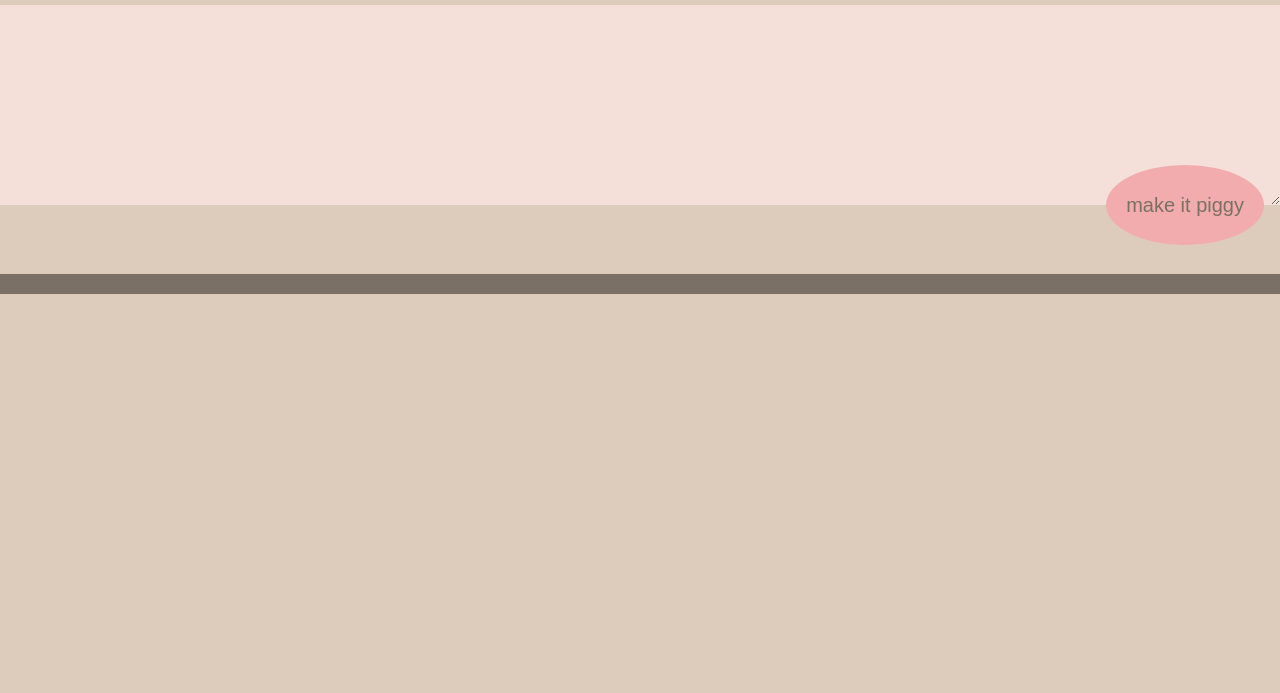
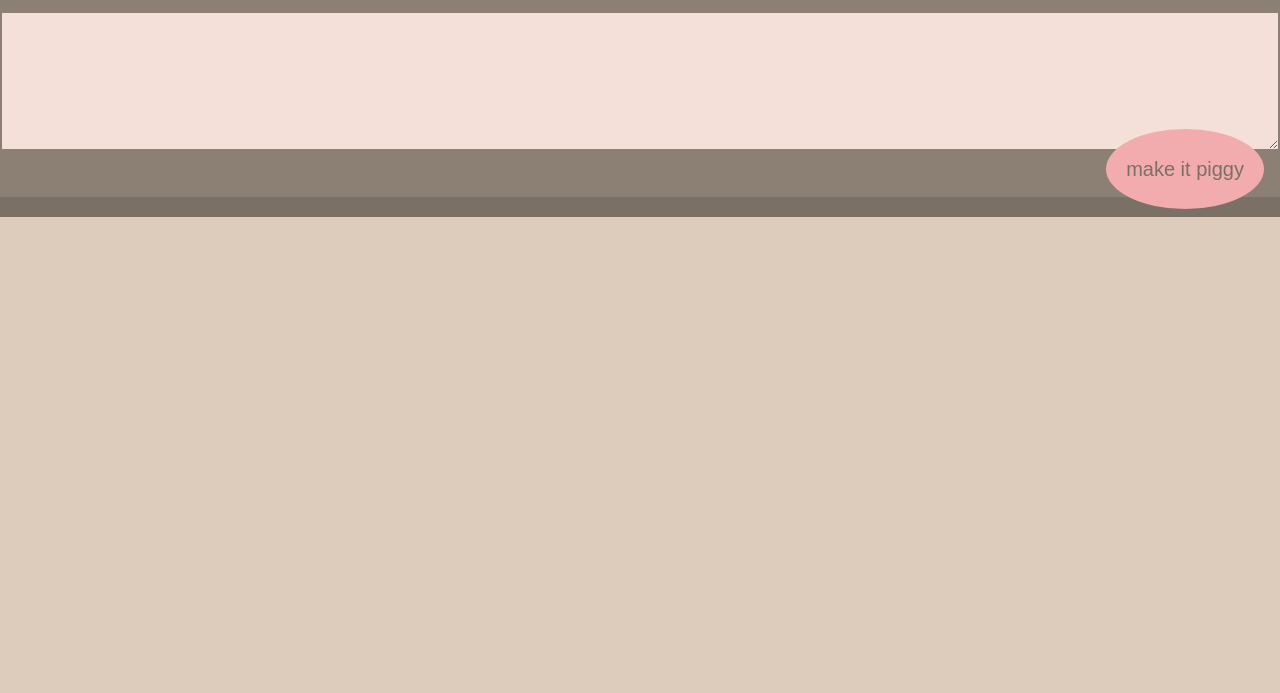
Before and after one commit to nabrown/pig-latin, a website: page index.html in a window 1280 px wide. Shown: the part 107-800 px from the top of the page. Drawn offline with Linux system fonts and the light colour scheme; a web font is replaced by a local one.

Commit message:
minor style changes

```diff
--- a/css/piggy.css
+++ b/css/piggy.css
@@ -6,6 +6,7 @@
 	box-sizing: border-box;
 	}
 body{
+	border-top: .5rem solid rgb(242,172,174);
 	font-family: 'Alef', sans-serif;
 	font-size: 20px;
 	background: rgb(221,204,188);
@@ -16,25 +17,25 @@ textarea{
 	width: 100%;
 	padding: .5em;
 	height: 10em;
-	margin: 1rem 0;
-	border: 0;
+	display: block;
+	border:	1rem solid rgb(140,128,116);
+	border-width: 1rem 2px 3rem 2px;
 	background-color: rgb(244,224,217);
 	}
-textarea:focus{
-	box-shadow: 0 0 6px purple;
-	}
+
 textarea, button { outline: none; font-size: inherit; color: inherit;}
 button{
 	padding: 1em;
 	border-radius: 50%;
 	position: absolute;
-	top: 11rem;
+	bottom: .5rem;
 	right: 1rem;
 	background: none;
 	border: none;
 	line-height: 2;
 	background-color: rgb(242,172,174);
 	color: rgb(122,112,102);
+	cursor: pointer;
 	}
 legend{display: block}
 h1{
@@ -48,7 +49,6 @@ h1{
 
 .display {
 	padding: .5em;
-	margin-top: 3rem;
 	background-color: rgb(244,224,217);
 	background-color: rgb(122,112,102);
 	color: rgb(244,224,217);
```
